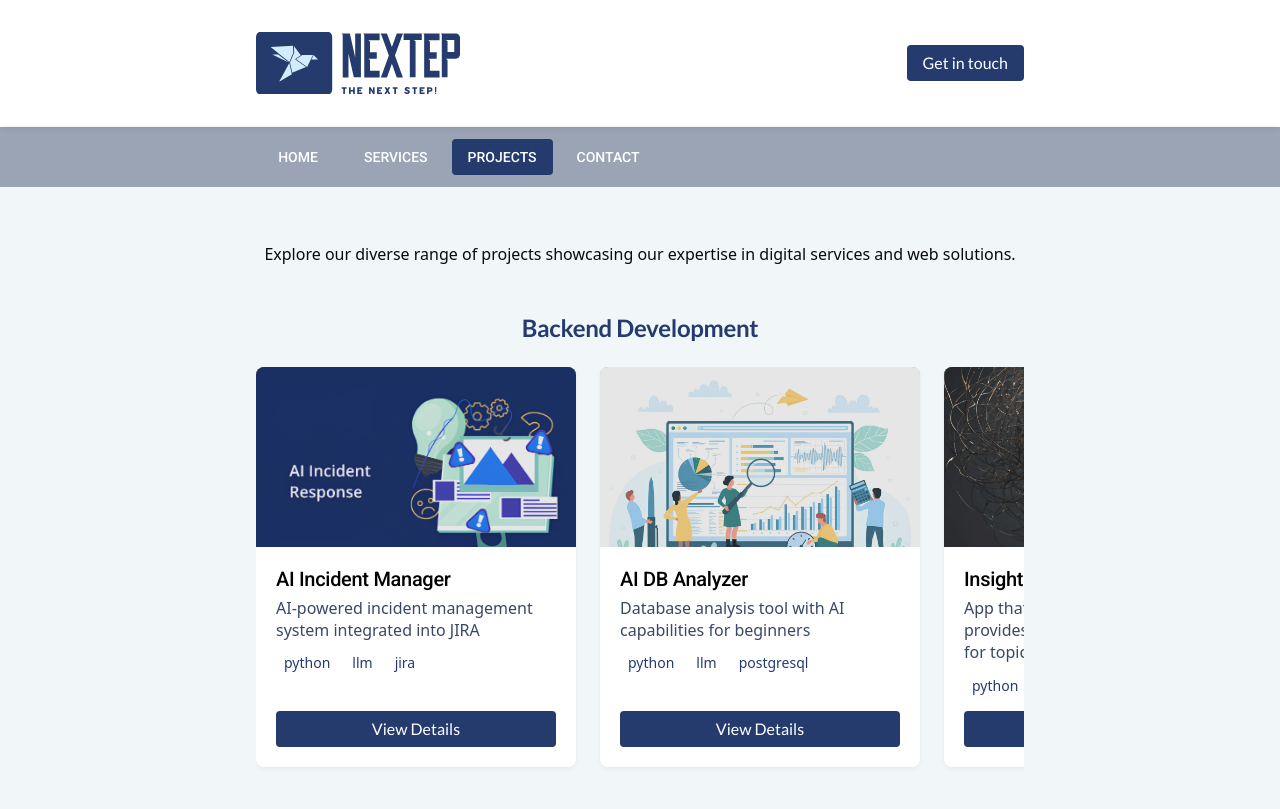
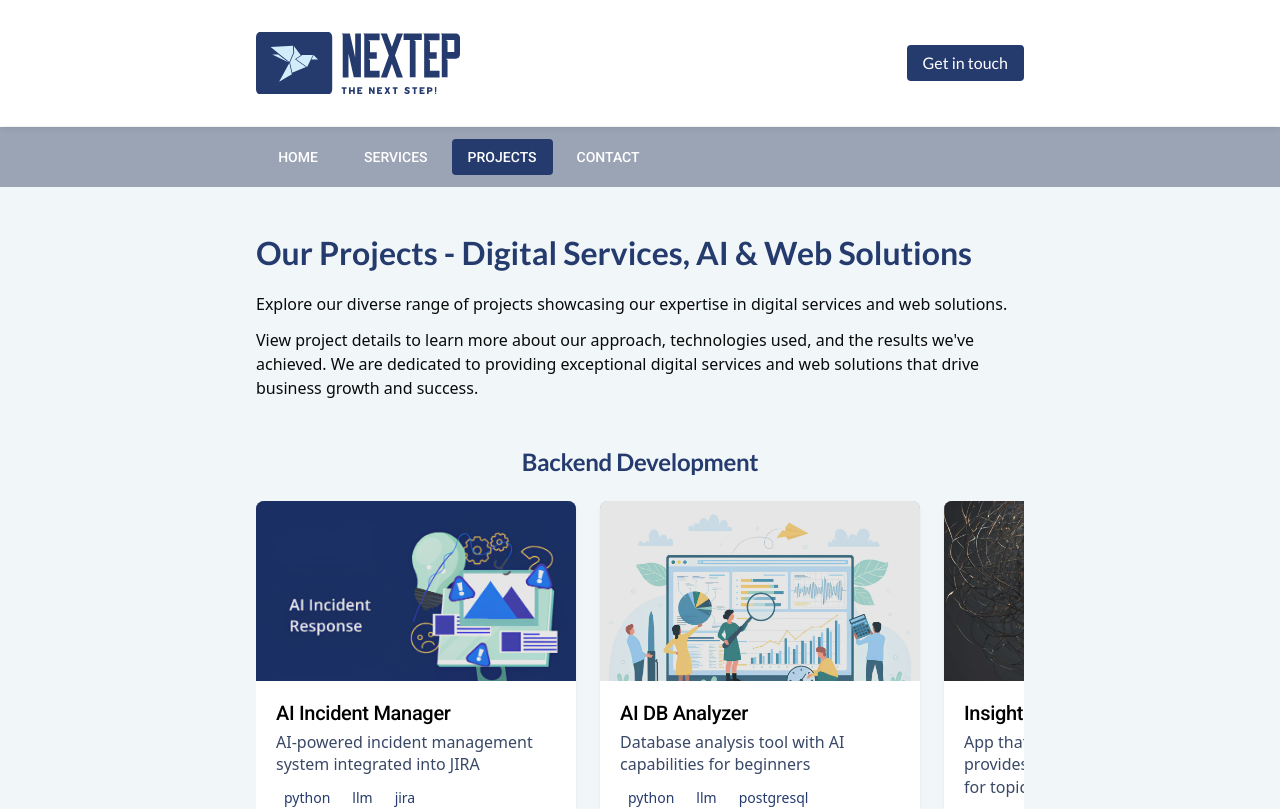
Before and after one commit to Lado267/nextep-front, a Next.js app: page /projects in a window 1280 px wide. Shown: the top 809 px of the page. Built offline with nearby package versions, Linux system fonts and the light colour scheme.

Commit message:
- fixing UI

```diff
--- a/src/app/projects/page.css
+++ b/src/app/projects/page.css
@@ -1,3 +1,4 @@
+
 .mobile-title-appearance {
   display: flex;
   flex-direction: column;
@@ -7,14 +8,14 @@
   display: none;
 }
 
-.mobile-content-appearance-carousel {
-  display: block;
-}
-
 .desktop-content-appearance {
   display: none;
 }
 
+.mobile-content-appearance {
+  display: flex;
+  flex-direction: column;
+}
 
 .projects-container {
   padding: 20px;
@@ -195,9 +196,17 @@
     display: none;
   }
 
+  .mobile-content-appearance {
+    display: none;
+  }
+
   .desktop-title-appearance {
     display: flex;
     flex-direction: row;
+  }
+
+  .desktop-content-appearance {
+    display: block;
   }
 
   .project-scroll {
@@ -223,6 +232,7 @@
 
   .projects-title {
     font-size: 32px;
+    margin-bottom: 20px;
   }
 
   .section-title {
--- a/src/app/projects/page.tsx
+++ b/src/app/projects/page.tsx
@@ -15,22 +15,28 @@ export default function ProjectsPage() {
 
   return (
       <div className="projects-container">
-        <div className='flex flex-col gap-[12px] mt-[8px] mb-[48px]'>
-          <div className="mobile-title-appearance">
+        <div className='flex flex-col gap-[12px] mb-[48px]'>
+          <div className="mobile-content-appearance">
+            <div className="mobile-title-appearance">
               <h1 className="projects-title">Our Projects</h1>
               <h2 className="projects-subtitle">Digital Services, AI & Web Solutions</h2>
             </div>
             <p className="word-wrap text-center">
               Explore our diverse range of projects showcasing our expertise in digital services and web solutions.
             </p>
-
+          </div>
           <div className="desktop-content-appearance">
             <div className="desktop-title-appearance">
               <h1 className="projects-title">Our Projects - Digital Services, AI & Web Solutions</h1>
             </div>
-            <p className="word-wrap">
-              View project details to learn more about our approach, technologies used, and the results we've achieved. We are dedicated to providing exceptional digital services and web solutions that drive business growth and success.
-            </p>
+            <div className='flex flex-col gap-[12px]'>
+              <p className="word-wrap text-left">
+                Explore our diverse range of projects showcasing our expertise in digital services and web solutions.
+              </p>
+              <p className="word-wrap">
+                View project details to learn more about our approach, technologies used, and the results we've achieved. We are dedicated to providing exceptional digital services and web solutions that drive business growth and success.
+              </p>
+            </div>
           </div>
         </div>
 
--- a/src/app/services/page.css
+++ b/src/app/services/page.css
@@ -13,6 +13,7 @@
 
 .mobile-content-appearance {
   display: flex;
+  flex-direction: column;
 }
 
 .desktop-background {
```
